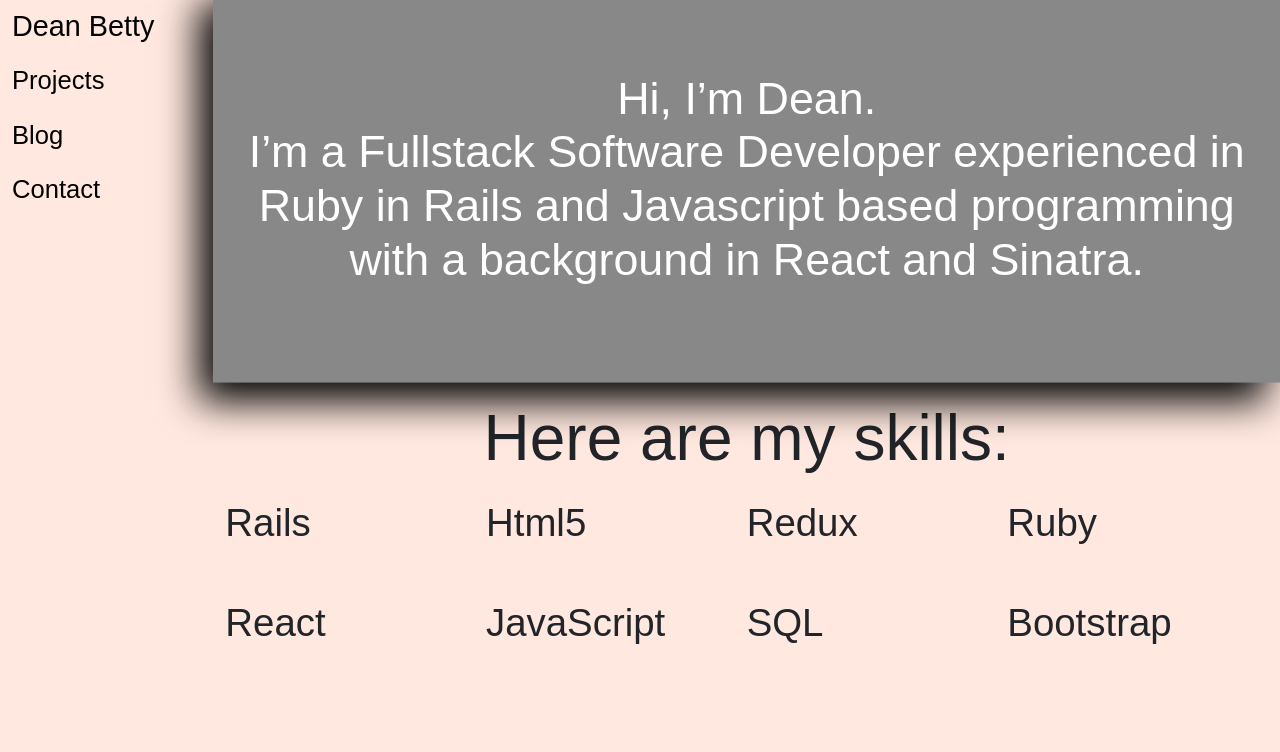
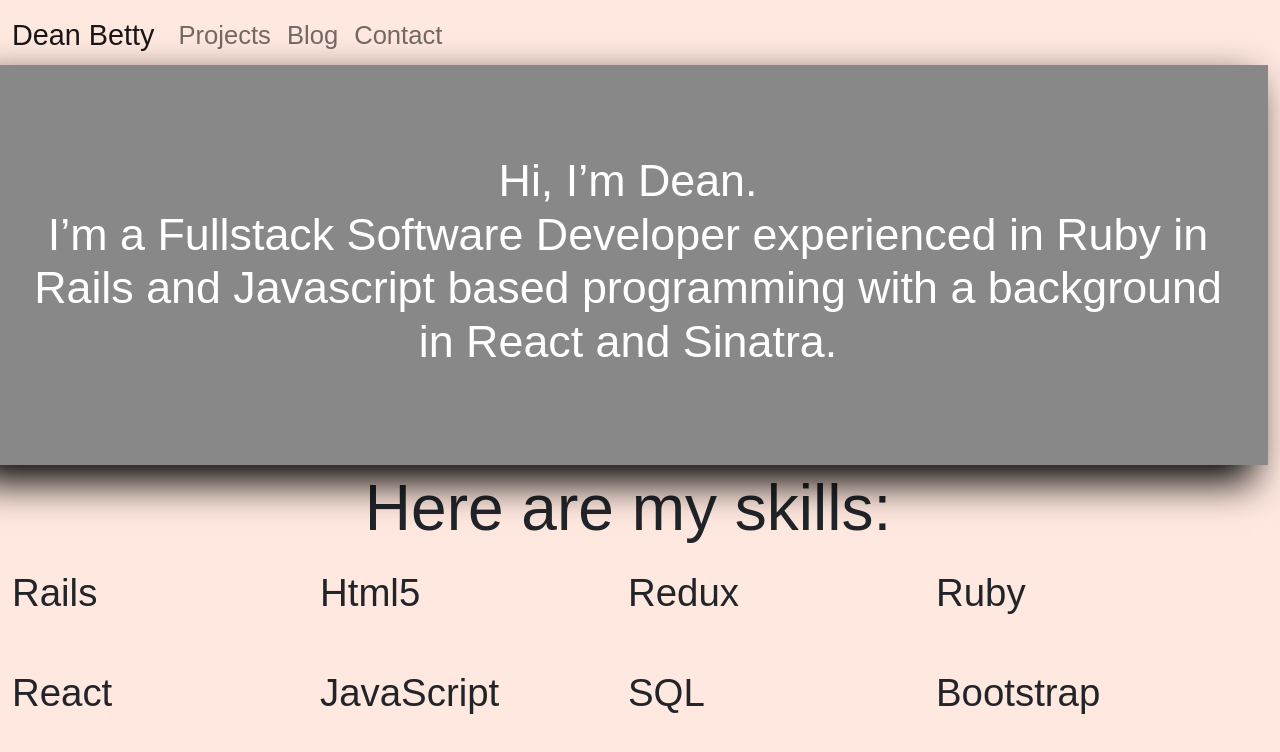
Before and after one commit to deanpointblank/Portfolio_v3, a React (Create React App) app: page / in a window 1280 px wide. Shown: the top 752 px of the page. Built offline with nearby package versions, Linux system fonts and the light colour scheme; a web font is replaced by a local one.

Commit message:
change sidebar nav to topbar nav

```diff
--- a/src/App.js
+++ b/src/App.js
@@ -23,10 +23,7 @@ function App() {
     <Router>
       <Container fluid className="mh-100">
         <Row className="h-100">
-          <Col xs={2}>
             <MenuContainer/>
-          </Col>
-          <Col>
             <Switch>
               <Route exact path='/' component={HomeContainer} />
               <Route exact path='/blog' component={BlogContainer} />
@@ -36,7 +33,6 @@ function App() {
               <Route exact path='/projects/:project' component={ProjectsContainer} />
               <Route component={NotFoundContainer} />
             </Switch>
-          </Col>
         </Row>
       </Container>
     </Router>
--- a/src/Containers/menu.js
+++ b/src/Containers/menu.js
@@ -5,12 +5,17 @@ export default class MenuContainer extends Component {
 
     render(){
         return(
-            <Nav defaultActiveKey="/" className="d-flex flex-column">
+            <Navbar bg="light" expand="lg" defaultActiveKey="/">
                     <Navbar.Brand href="/"><span className="underlined">Dean Betty</span></Navbar.Brand>
-                    <Nav.Link className="underlined" href="/projects">Projects</Nav.Link>
-                    <Nav.Link className="underlined" href="/blog">Blog</Nav.Link>
-                    <Nav.Link className="underlined" href="/contact">Contact</Nav.Link>
-            </Nav>
+                    <Navbar.Toggle aria-controls="basic-navbar-nav" />
+                    <Navbar.Collapse id="basic-navbar-nav">
+                        <Nav className="mr-auto">
+                            <Nav.Link className="underlined" href="/projects">Projects</Nav.Link>
+                            <Nav.Link className="underlined" href="/blog">Blog</Nav.Link>
+                            <Nav.Link className="underlined" href="/contact">Contact</Nav.Link>
+                        </Nav>
+                    </Navbar.Collapse>
+            </Navbar>
         )
     }
 }
--- a/src/index.css
+++ b/src/index.css
@@ -26,7 +26,7 @@ body {
 	}
 	50% {
 		box-shadow: -14px 20px 37px 0px rgba(0, 0, 0, 1);
-		transform: translatey(-20px);
+		transform: translatey(-10px);
 	}
 	100% {
 		box-shadow: -14px 14px 37px 0px rgba(0, 0, 0, 1);
@@ -39,7 +39,7 @@ body {
   color: white;
   box-shadow: -14px 14px 37px 0px rgba(0, 0, 0, 1);
   transform: translatey(0px);
-	animation: float 8s ease-in-out infinite;
+	animation: float 4s ease-in-out infinite;
 }
 
 .about-text {
@@ -56,9 +56,14 @@ body {
   color: black;
   font-size: 2.25vw;
 }
+
 .navbar-brand:hover{
   color: black;
   transform: translatey(0px);
+}
+
+.bg-light {
+  background-color: #ffe8df!important;
 }
 
 .underlined:before {
```
